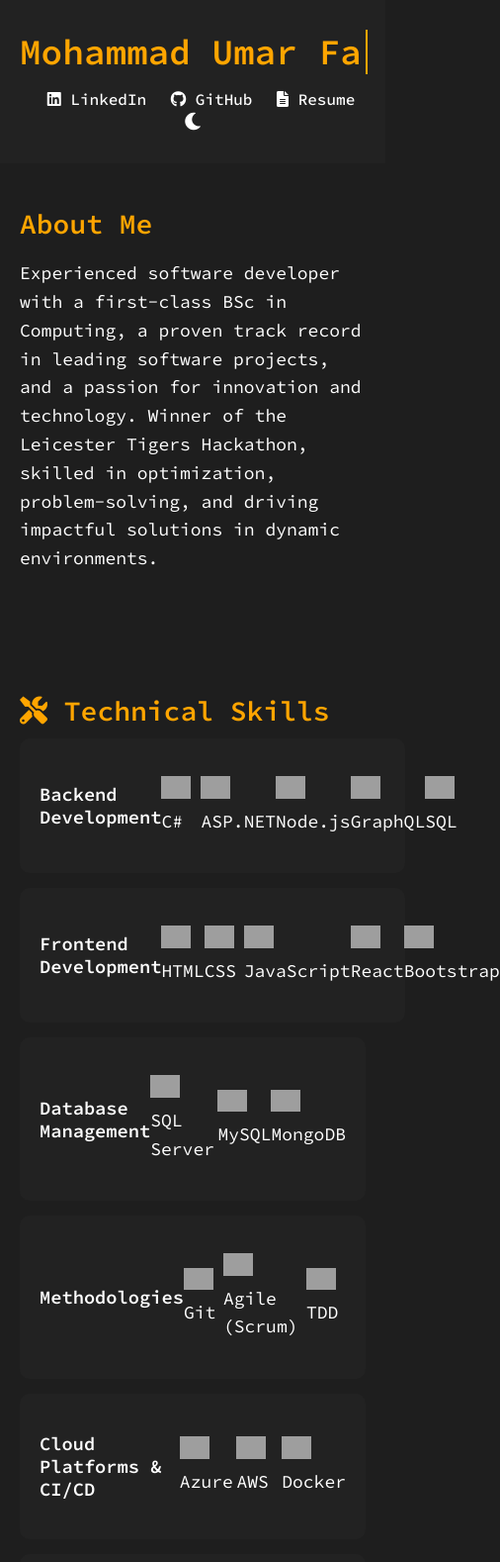
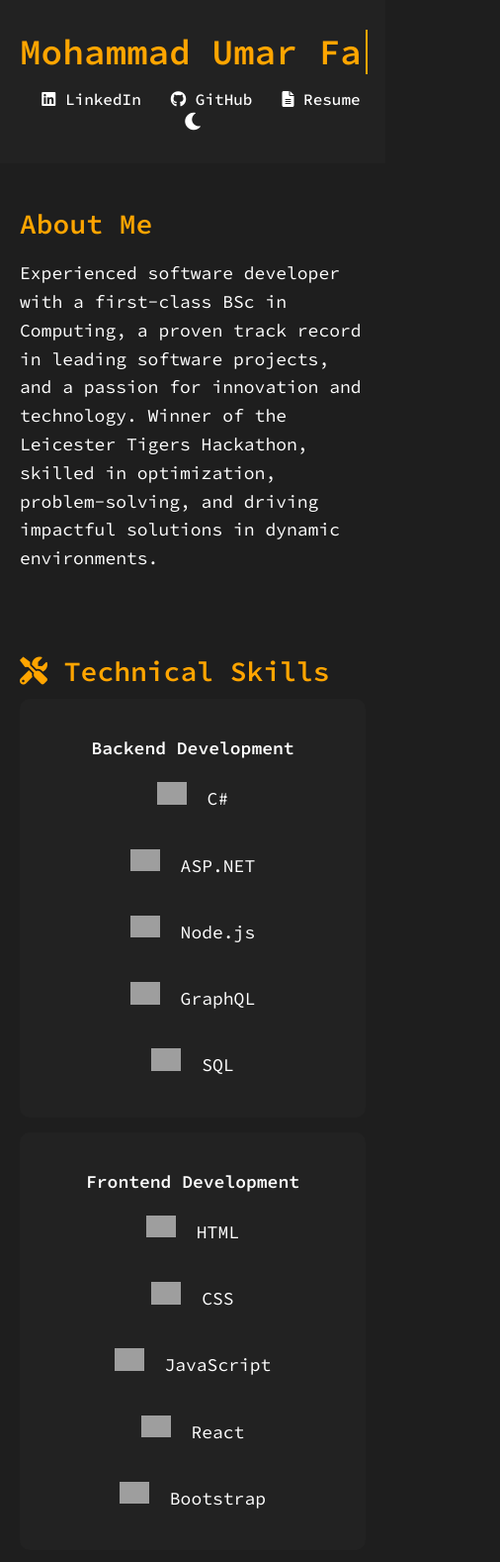
Before and after one commit to itsumarsoomro/techJourney, a plain HTML site: page page.html in a window 390 px wide. Shown: the top 1578 px of the page at 99% size, 506 px wide, since content can reach past the window. Drawn offline with Linux system fonts and the light colour scheme; grey boxes are pictures that could not be loaded.

Commit message:
Update page.html

```diff
--- a/page.html
+++ b/page.html
@@ -184,6 +184,132 @@
       }
 
       .skills-list div, .projects-list div, .experience-list div {
+        width: 100%;
+      }
+    }
+
+      :root {
+      --primary-bg: #1e1e1e;
+      --primary-text: #fff;
+      --secondary-bg: #222;
+      --highlight: #ffa500;
+    }
+
+    body {
+      font-family: 'Source Code Pro', monospace;
+      background-color: var(--primary-bg);
+      color: var(--primary-text);
+      margin: 0;
+      padding: 0;
+      transition: all 0.3s ease;
+    }
+
+    header {
+      background-color: var(--secondary-bg);
+      padding: 30px 20px;
+      display: flex;
+      justify-content: space-between;
+      align-items: center;
+    }
+
+    header h1 {
+      margin: 0;
+      font-size: 36px;
+      color: var(--highlight);
+    }
+
+    header nav {
+      display: flex;
+      gap: 15px;
+    }
+
+    header nav a {
+      color: var(--primary-text);
+      text-decoration: none;
+      font-weight: 500;
+      transition: color 0.3s ease;
+    }
+
+    header nav a:hover {
+      color: var(--highlight);
+    }
+
+    .container {
+      max-width: 1200px;
+      margin: 0 auto;
+      padding: 20px;
+    }
+
+    h2 {
+      font-size: 28px;
+      margin-bottom: 10px;
+      color: var(--highlight);
+    }
+
+    p, li {
+      font-size: 18px;
+      line-height: 1.6;
+    }
+
+    .skills-list, .experience-list {
+      display: flex;
+      flex-wrap: wrap;
+      gap: 15px;
+    }
+
+    .skills-list div, .experience-list div {
+      background-color: var(--secondary-bg);
+      padding: 20px;
+      border-radius: 10px;
+      width: calc(33.333% - 10px);
+      transition: transform 0.3s ease;
+      display: flex;
+      flex-direction: column;
+    }
+
+    .skills-list div:hover, .experience-list div:hover {
+      transform: translateY(-5px);
+    }
+
+    .skills-list div img {
+      width: 30px;
+      margin-right: 10px;
+    }
+
+    .skills h3 {
+      font-size: 20px;
+      margin-bottom: 10px;
+    }
+
+    .skills-list div h3, .experience-list div h3 {
+      font-size: 18px;
+      margin-bottom: 5px;
+    }
+
+    footer {
+      background-color: var(--secondary-bg);
+      padding: 20px;
+      text-align: center;
+    }
+
+    footer p {
+      margin: 0;
+      font-size: 14px;
+    }
+
+    @media(max-width: 900px) {
+      .skills-list div, .experience-list div {
+        width: calc(50% - 10px);
+      }
+    }
+
+    @media(max-width: 600px) {
+      header {
+        flex-direction: column;
+        text-align: center;
+      }
+
+      .skills-list div, .experience-list div {
         width: 100%;
       }
     }
```
